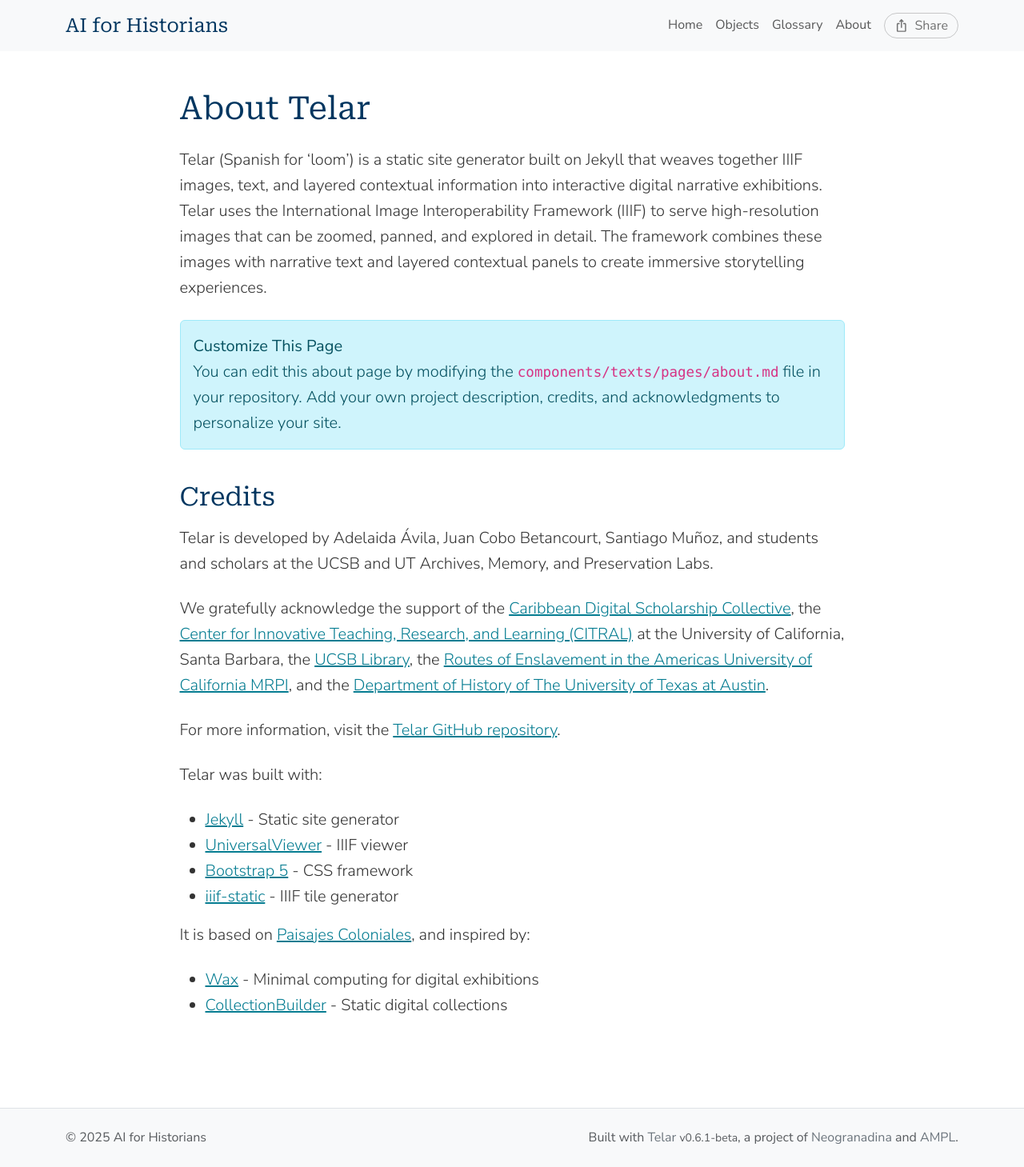
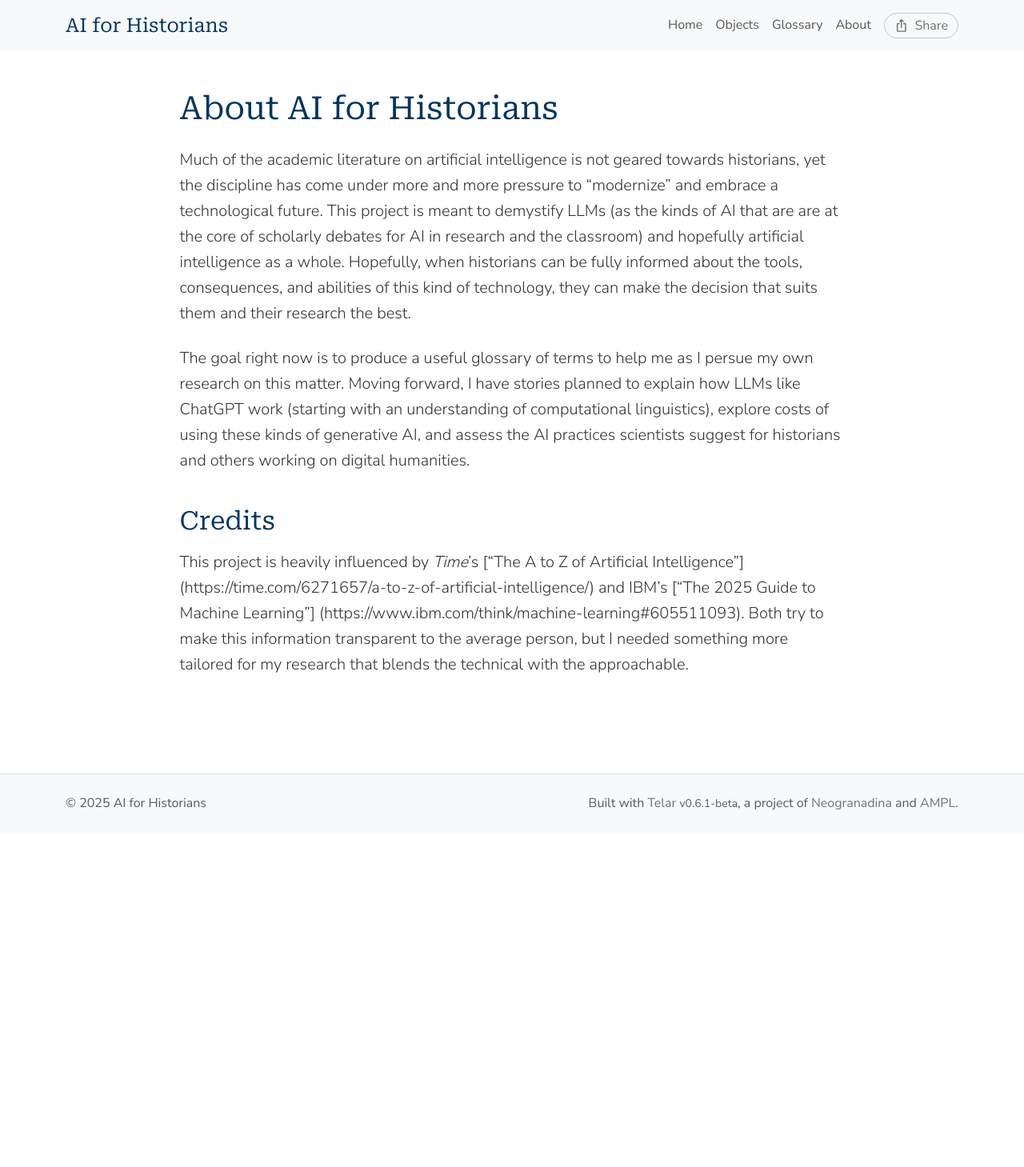
Before and after one commit to avierath/aiforhistory, a Jekyll site: the page built from components/texts/pages/about.md, in a window 1280 px wide. Shown: the whole page at 80% size. Built offline with Jekyll 4.4.1, drawn with Linux system fonts in a browser that asks for light colours; after the commit the page ends 1041 px from its top, so only the background shows below that.

Commit message:
just fixing some errors

```diff
--- a/components/texts/pages/about.md
+++ b/components/texts/pages/about.md
@@ -2,31 +2,15 @@
 title: About
 ---
 
-# About Telar
+# About AI for Historians
 
-Telar (Spanish for 'loom') is a static site generator built on Jekyll that weaves together IIIF images, text, and layered contextual information into interactive digital narrative exhibitions. Telar uses the International Image Interoperability Framework (IIIF) to serve high-resolution images that can be zoomed, panned, and explored in detail. The framework combines these images with narrative text and layered contextual panels to create immersive storytelling experiences.
+Much of the academic literature on artificial intelligence is not geared towards historians, yet the discipline has come under more and more pressure to "modernize" and embrace a technological future. This project is meant to demystify LLMs (as the kinds of AI that are are at the core of scholarly debates for AI in research and the classroom) and hopefully artificial intelligence as a whole. Hopefully, when historians can be fully informed about the tools, consequences, and abilities of this kind of technology, they can make the decision that suits them and their research the best.
 
-<div class="alert alert-info" role="alert">
-<strong>Customize This Page</strong><br>
-You can edit this about page by modifying the <code>components/texts/pages/about.md</code> file in your repository. Add your own project description, credits, and acknowledgments to personalize your site.
-</div>
+The goal right now is to produce a useful glossary of terms to help me as I persue my own research on this matter. Moving forward, I have stories planned to explain how LLMs like ChatGPT work (starting with an understanding of computational linguistics), explore costs of using these kinds of generative AI, and assess the AI practices scientists suggest for historians and others working on digital humanities.
+
+
+
 
 ## Credits
 
-Telar is developed by Adelaida Ávila, Juan Cobo Betancourt, Santiago Muñoz, and students and scholars at the UCSB and UT Archives, Memory, and Preservation Labs.
-
-We gratefully acknowledge the support of the [Caribbean Digital Scholarship Collective](https://cdscollective.org), the [Center for Innovative Teaching, Research, and Learning (CITRAL)](https://citral.ucsb.edu/home) at the University of California, Santa Barbara, the [UCSB Library](https://library.ucsb.edu), the [Routes of Enslavement in the Americas University of California MRPI](https://www.humanities.uci.edu/routes-enslavement-americas), and the [Department of History of The University of Texas at Austin](https://liberalarts.utexas.edu/history/).
-
-For more information, visit the [Telar GitHub repository](https://github.com/UCSB-AMPLab/telar).
-
-Telar was built with:
-
-- [Jekyll](https://jekyllrb.com/) - Static site generator
-- [UniversalViewer](https://universalviewer.io/) - IIIF viewer
-- [Bootstrap 5](https://getbootstrap.com/) - CSS framework
-- [iiif-static](https://github.com/bodleian/iiif-static-choices) - IIIF tile generator
-
-It is based on [Paisajes Coloniales](https://paisajescoloniales.com/), and inspired by:
-
-- [Wax](https://minicomp.github.io/wax/) - Minimal computing for digital exhibitions
-- [CollectionBuilder](https://collectionbuilder.github.io/) - Static digital collections
+This project is heavily influenced by *Time*'s ["The A to Z of Artificial Intelligence"] (https://time.com/6271657/a-to-z-of-artificial-intelligence/) and IBM's ["The 2025 Guide to Machine Learning"] (https://www.ibm.com/think/machine-learning#605511093). Both try to make this information transparent to the average person, but I needed something more tailored for my research that blends the technical with the approachable.
```
Also changed, not shown: components/texts/glossary/scraping.md (+1 -1 lines), pages/glossary.md (+1 -1 lines).
